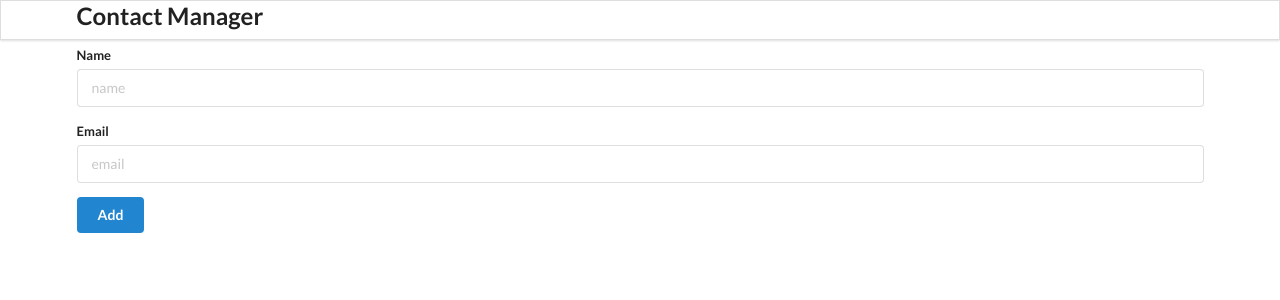
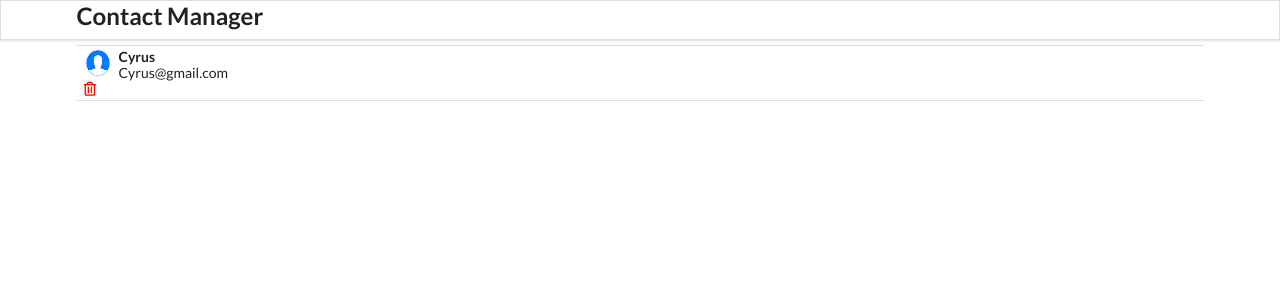
Before and after one commit to CyrusWarner/Contact-App, a React (Create React App) app: page / in a window 1280 px wide. Shown: the top 300 px of the page. Built offline with nearby package versions, Linux system fonts and the light colour scheme.

Commit message:
Added seperate url paths for add contacts and contact list.

```diff
--- a/package.json
+++ b/package.json
@@ -8,6 +8,7 @@
     "@testing-library/user-event": "^12.8.3",
     "react": "^17.0.2",
     "react-dom": "^17.0.2",
+    "react-router-dom": "^5.2.0",
     "react-scripts": "4.0.3",
     "uuidv4": "^6.2.11",
     "web-vitals": "^1.1.2"
--- a/src/components/ContactList/contactList.jsx
+++ b/src/components/ContactList/contactList.jsx
@@ -8,14 +8,20 @@
         props.getContactId(id);
     }
 
-    const renderContactList = props.contacts.map((contact) => {
+    const contacts = [{
+        id: "1",
+        name: "Cyrus",
+        email: "Cyrus@gmail.com"
+    }]
+    const renderContactList = contacts.map((contact) => {
         return (
             <ContactCard contact={contact} clickHandler={deleteContacthandler} key={contact.id}></ContactCard>
         )
     })
     return (
-        <div className="ui celled list">
-            {renderContactList}
+        <div class="main">
+            <h2>Contact List</h2>
+            <div className="ui celled list">{renderContactList}</div>
         </div>
     )
 }
--- a/src/components/app.jsx
+++ b/src/components/app.jsx
@@ -1,4 +1,5 @@
 import React, {useState, useEffect} from 'react';
+import {BrowserRouter as Router, Switch, Route} from 'react-router-dom'; //NEEDED FOR CREATING NEW PAGES WITHOUT REFRESH
 import {uuid} from 'uuidv4';
 import Header from './Header/header';
 import AddContact from './AddContact/addContact';
@@ -10,7 +11,7 @@
 
     const addContactHandler = (contact) => {
         console.log(contact);
-        setContacts([...contacts, {id: uuid(), ...contact}])
+        setContacts([...contacts, {id: uuid(), ...contact}]) // ... IS JUST PASSING ALL PROPERTIES INSTEAD OF TYPE EACH INDIVIDUALLY
     };
 
     const removeContactHandler = (id) => {
@@ -32,9 +33,16 @@
 
     return (
         <div className="ui container">
-            <Header />
-            <AddContact addContactHandler={addContactHandler}/>
-            <ContactList contacts={contacts} getContactId={removeContactHandler} />
+            <Router>
+                <Header />
+                <Switch>
+                    <Route path="/add" exact component={AddContact} /> {/* Path gives our route the url path */}
+                    <Route path="/" exact component={ContactList} />
+                </Switch>
+               {/* <AddContact addContactHandler={addContactHandler}/> */}
+               {/* <ContactList contacts={contacts} getContactId={removeContactHandler} /> */}
+            </Router>
+
         </div>
     )
 }
```
Also changed, not shown: 1 other file (tests, documents, lock files or other folders).
